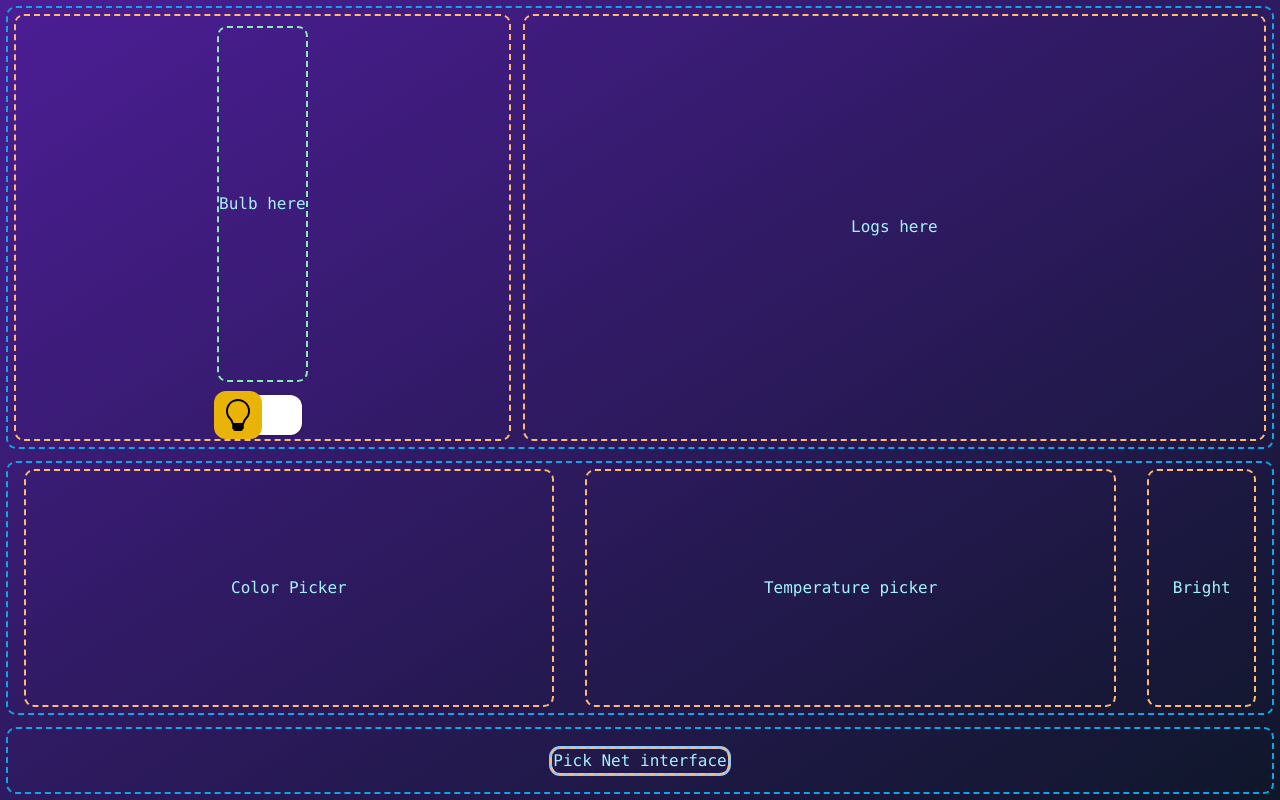
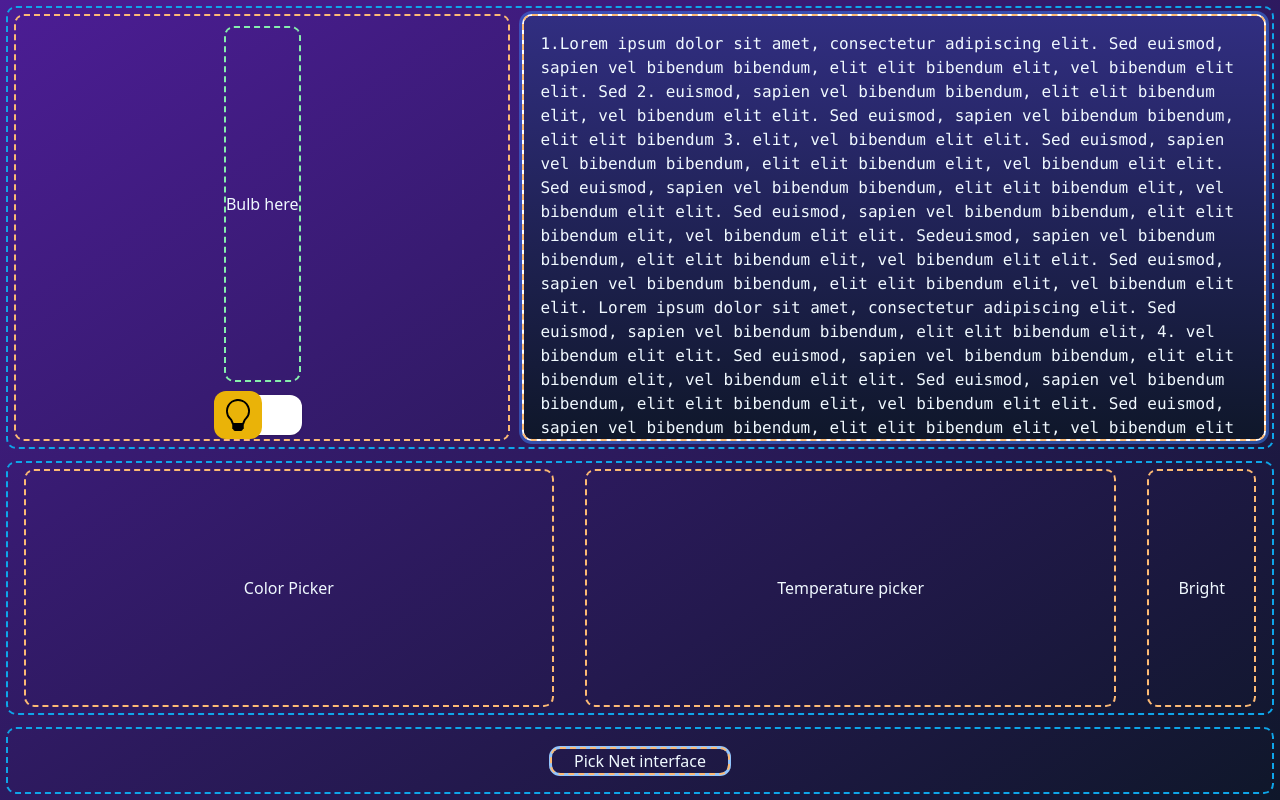
Before and after one commit to vanyason/yeelight, a React (Vite) app in the folder frontend/: page / in a window 1280 px wide. Built offline with nearby package versions, Linux system fonts and the light colour scheme.

Commit message:
Sort of added log section prototype

```diff
--- a/frontend/src/App.jsx
+++ b/frontend/src/App.jsx
@@ -1,11 +1,8 @@
 import BulbToggle from "./components/BulbToggle";
+import LogsSection from "./components/LogsScetion";
 
 function BulbImage(props) {
   return <div {...props}>{" Bulb here "}</div>;
-}
-
-function LogsScetion(props) {
-  return <div {...props}>{" Logs here "}</div>;
 }
 
 function ColorPicker(props) {
@@ -30,13 +27,13 @@ function NetInterfacePicker(props) {
 
 export default function App() {
   return (
-    <div className="h-screen flex flex-col bg-gradient-to-br from-violet-900 to-slate-900 text-cyan-200 font-mono">
-      <div className="com outline-sky-500 basis-7/12 flex">
+    <div className="h-screen flex flex-col bg-gradient-to-br from-violet-900 to-slate-900 text-sky-50">
+      <div className="com outline-sky-500 basis-7/12 flex overflow-auto">
         <div className="com outline-orange-300 basis-2/5 flex flex-col items-center justify-around">
           <BulbImage className="com outline-green-300 basis-5/6 flex items-center justify-center" />
           <BulbToggle />
         </div>
-        <LogsScetion className="com outline-orange-300 basis-3/5 flex items-center justify-center" />
+        <LogsSection className="com p-4 outline-orange-300 basis-3/5 overflow-auto font-mono bg-gradient-to-b from-indigo-900 to-slate-900 ring-offset-2 ring" />
       </div>
 
       <div className="com outline-sky-500 basis-4/12 flex justify-around">
--- /dev/null
+++ b/frontend/src/components/LogsScetion.jsx
@@ -0,0 +1,29 @@
+export default function LogsSection(props) {
+  return (
+    <div {...props}>
+      1.Lorem ipsum dolor sit amet, consectetur adipiscing elit. Sed euismod, sapien vel bibendum bibendum, elit elit bibendum elit, vel bibendum elit elit. Sed
+      2. euismod, sapien vel bibendum bibendum, elit elit bibendum elit, vel bibendum elit elit. Sed euismod, sapien vel bibendum bibendum, elit elit bibendum
+      3. elit, vel bibendum elit elit. Sed euismod, sapien vel bibendum bibendum, elit elit bibendum elit, vel bibendum elit elit. Sed euismod, sapien vel bibendum      bibendum, elit elit bibendum elit, vel bibendum elit elit. Sed euismod, sapien vel bibendum bibendum, elit elit bibendum elit, vel bibendum elit elit. Sedeuismod, sapien vel bibendum bibendum, elit elit bibendum elit, vel bibendum elit elit. Sed euismod, sapien vel bibendum bibendum, elit elit bibendum      elit, vel bibendum elit elit. Lorem ipsum dolor sit amet, consectetur adipiscing elit. Sed euismod, sapien vel bibendum bibendum, elit elit bibendum elit,
+      4. vel bibendum elit elit. Sed euismod, sapien vel bibendum bibendum, elit elit bibendum elit, vel bibendum elit elit. Sed euismod, sapien vel bibendum
+      bibendum, elit elit bibendum elit, vel bibendum elit elit. Sed euismod, sapien vel bibendum bibendum, elit elit bibendum elit, vel bibendum elit elit. Sed
+      euismod, sapien vel bibendum bibendum, elit elit bibendum elit, vel bibendum elit elit. Sed euismod, sapien vel bibendum bibendum, elit elit bibendum
+      elit, vel bibendum elit elit. Sed euismod, sapien vel bibendum bibendum, elit elit bibendum elit, vel bibendum elit elit. Sed euismod, sapien vel bibendum
+      bibendum, elit elit bibendum elit, vel bibendum elit elit. Lorem ipsum dolor sit amet, consectetur adipiscing elit. Sed euismod, sapien vel bibendum
+      bibendum, elit elit bibendum elit, vel bibendum elit elit. Sed euismod, sapien vel bibendum bibendum, elit elit bibendum elit, vel bibendum elit elit. Sed
+      euismod, sapien vel bibendum bibendum, elit elit bibendum elit, vel bibendum elit elit. Sed euismod, sapien vel bibendum bibendum, elit elit bibendum
+      elit, vel bibendum elit elit. Sed euismod, sapien vel bibendum bibendum, elit elit bibendum elit, vel bibendum elit elit. Sed euismod, sapien vel bibendum
+      bibendum, elit elit bibendum elit, vel bibendum elit elit. Sed euismod, sapien vel bibendum bibendum, elit elit bibendum elit, vel bibendum elit elit. Sed
+      euismod, sapien vel bibendum bibendum, elit elit bibendum elit, vel bibendum elit elit. Lorem ipsum dolor sit amet, consectetur adipiscing elit. Sed
+      euismod, sapien vel bibendum bibendum, elit elit bibendum elit, vel bibendum elit elit. Sed euismod, sapien vel bibendum bibendum, elit elit bibendum
+      elit, vel bibendum elit elit. Sed euismod, sapien vel bibendum bibendum, elit elit bibendum elit, vel bibendum elit elit. Sed euismod, sapien vel bibendum
+      bibendum, elit elit bibendum elit, vel bibendum elit elit. Sed euismod, sapien vel bibendum bibendum, elit elit bibendum elit, vel bibendum elit elit. Sed
+      euismod, sapien vel bibendum bibendum, elit elit bibendum elit, vel bibendum elit elit. Sed euismod, sapien vel bibendum bibendum, elit elit bibendum
+      elit, vel bibendum elit elit. Sed euismod, sapien vel bibendum bibendum, elit elit bibendum elit, vel bibendum elit elit. Lorem ipsum dolor sit amet,
+      consectetur adipiscing elit. Sed euismod, sapien vel bibendum bibendum, elit elit bibendum elit, vel bibendum elit elit. Sed euismod, sapien vel bibendum
+      bibendum, elit elit bibendum elit, vel bibendum elit elit. Sed euismod, sapien vel bibendum bibendum, elit elit bibendum elit, vel bibendum elit elit. Sed
+      euismod, sapien vel bibendum bibendum, elit elit bibendum elit, vel bibendum elit elit. Sed euismod, sapien vel bibendum bibendum, elit elit bibendum
+      elit, vel bibendum elit elit. Sed euismod, sapien vel bibendum bibendum, elit elit bibendum elit, vel bibendum elit elit. Sed euismod, sapien vel bibendum
+      bibendum, elit elit bibendum elit, vel bibendum elit elit. Sed euismod, sapien vel bibendum bibendum, elit elit bibendum elit, vel bibendum elit elit.
+    </div>
+  );
+}
```
